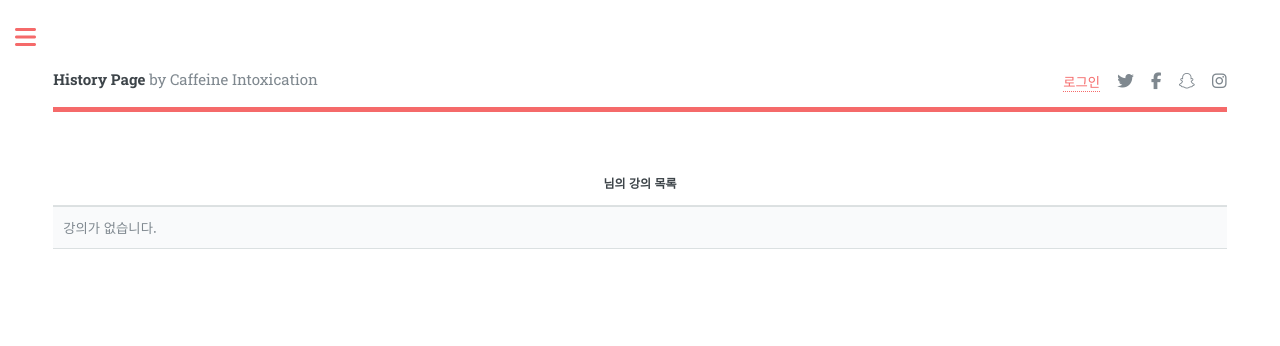
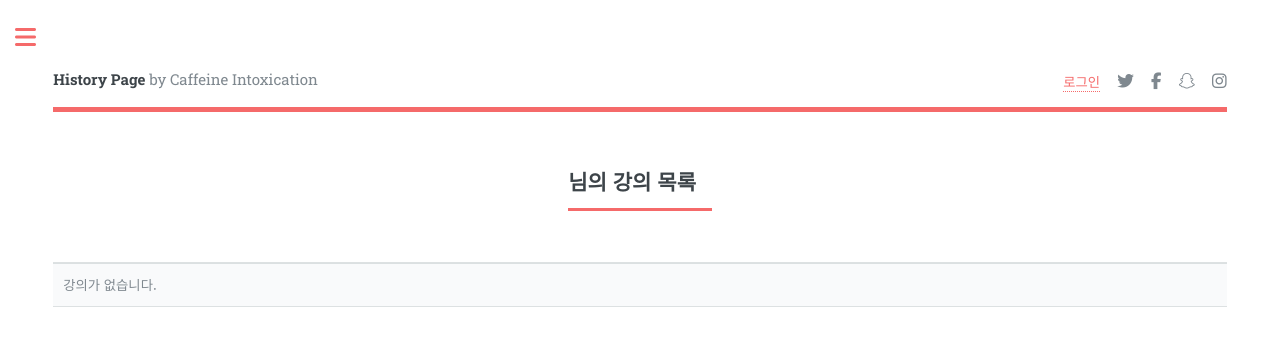
Before and after one commit to Philip-Cho/DGU-Capstone, a Django app: page /caffeine/board/ in a window 1280 px wide. Shown: the top 346 px of the page. Run offline with Django 4.2, Linux system fonts and the light colour scheme; data that the repository does not hold is empty; parts of the project's set-up code (start-up, migrations or seed data) failed here and were passed over; some libraries are stand-ins or nearby versions; some web fonts are replaced.

Commit message:
- board 페이지 개선

```diff
--- a/templates/board.html
+++ b/templates/board.html
@@ -52,7 +52,11 @@
                 <table>
                     <thead>
                     <tr>
-                        <th style="text-align: center"><span style="color: #0d6efd; font-size: large; font-weight: bold;">{{ user.username }}</span>님의 강의 목록</th>
+                    <th style="text-align: center">
+                        <header class="major">
+                            <h2><span style="color: #0d6efd; font-weight: bold;">{{ user.username }}</span>님의 강의 목록</h2>
+                        </header>
+                    </th>
                     </tr>
                     </thead>
                     {% if lecture_list %}
```
